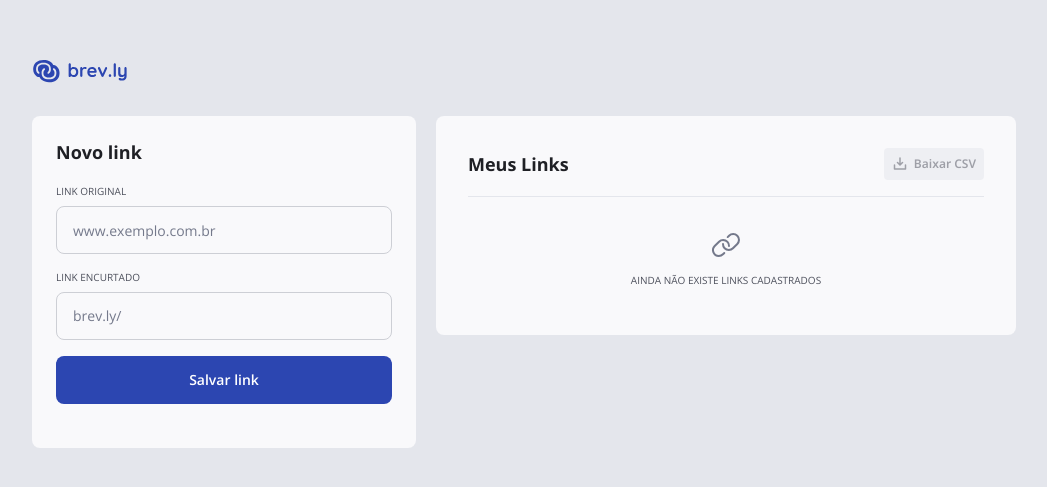
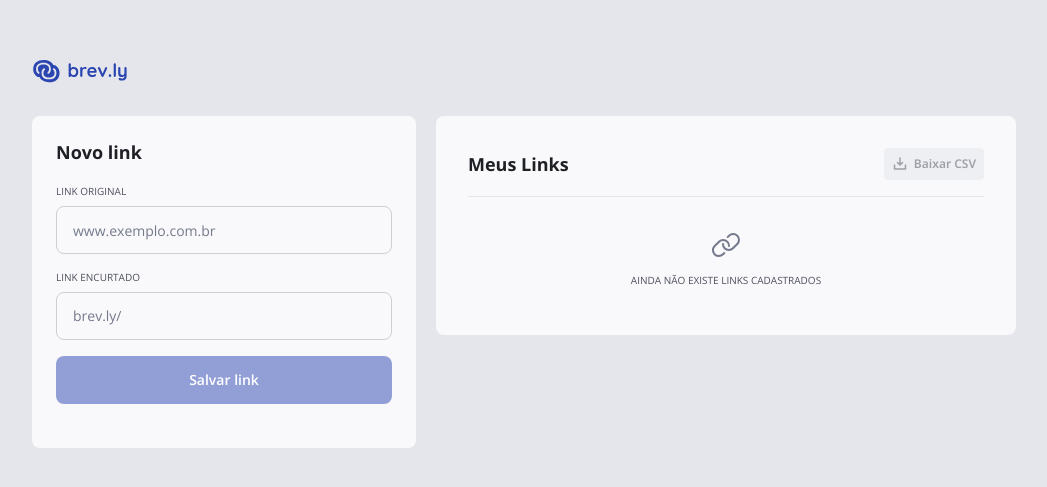
Before and after one commit to danilo-fq/brevly, a React (Vite) app in the folder web/: page / in a window 1280 px wide. Shown: the part 147-634 px from the top of the page, without its empty margins (116-1163 px from the left). Built offline with nearby package versions, Linux system fonts and the light colour scheme.

Commit message:
feat(web): include dirtyFields validade of input submit

```diff
--- a/web/src/components/CreateShortenedUrlForm.tsx
+++ b/web/src/components/CreateShortenedUrlForm.tsx
@@ -28,7 +28,7 @@ export function CreateShortenedUrlForm() {
 	const {
 		register,
 		handleSubmit,
-		formState: { errors },
+		formState: { errors, dirtyFields },
 	} = useForm<CreateShortenedUrlData>({
 		resolver: zodResolver(CreateShortenedUrlSchema),
 		defaultValues: {
@@ -89,8 +89,8 @@ export function CreateShortenedUrlForm() {
 					)}
 				</label>
 				<input
-					className="bg-blue-base disabled:bg-blue-base/50 hover:bg-blue-dark h-12 rounded-lg text-md text-white"
-					disabled={false}
+					className="bg-blue-base not-disabled:cursor-pointer disabled:bg-blue-base/50 hover:bg-blue-dark h-12 rounded-lg text-md text-white"
+					disabled={!(dirtyFields.originalUrl && dirtyFields.shortCodeUrl)}
 					type="submit"
 					value="Salvar link"
 				/>
```
